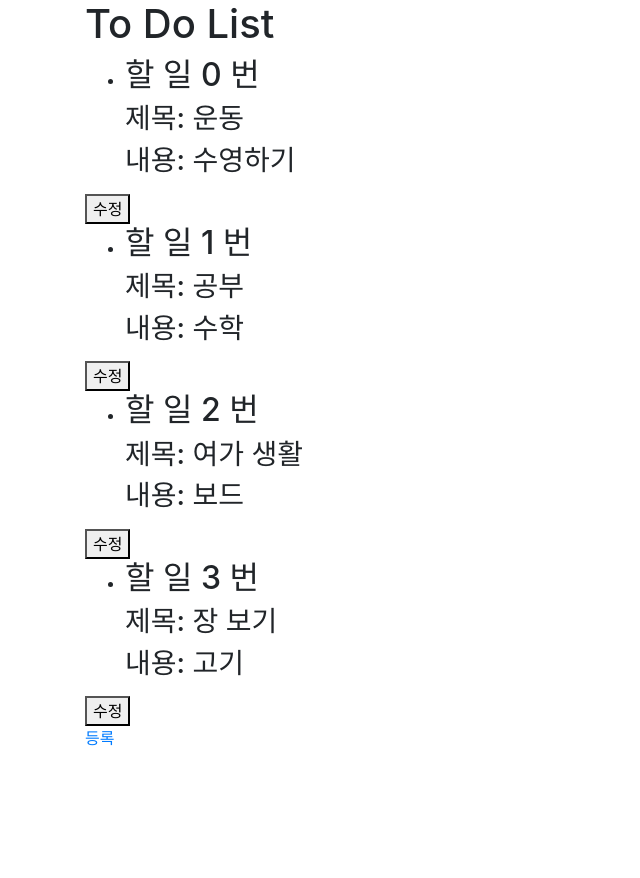
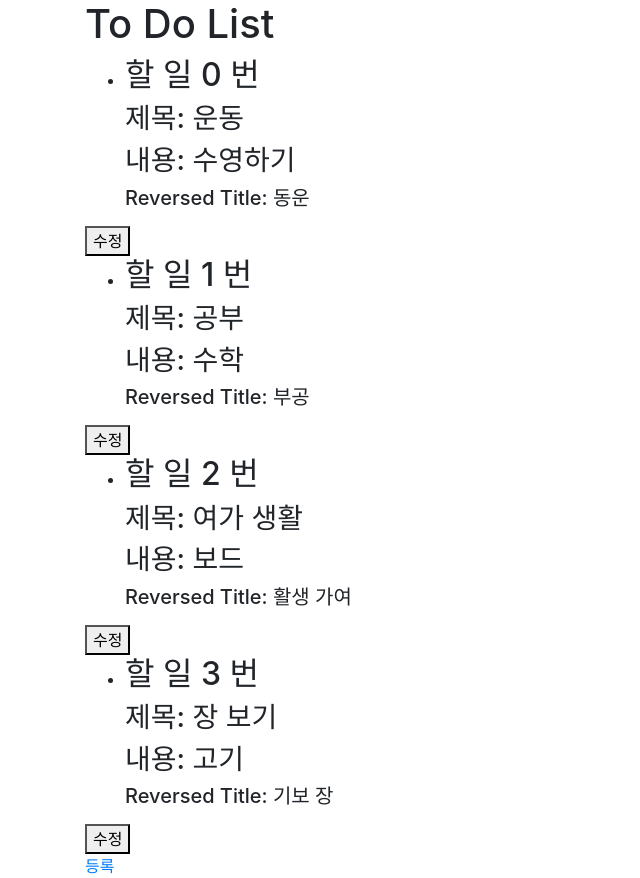
Before and after one commit to YooInKeun/TIL-Vue.Js, a Vue app in the folder To Do App/to-do-app/: page /todo/list in a window 1280 px wide. Shown: the whole page, without its empty margins (0-640 px from the left). Before the commit the page ends 800 px from the top, so only its background shows below. Built offline with nearby package versions, Linux system fonts and the light colour scheme.

Commit message:
[ADD] computed with parameter

```diff
--- a/To Do App/to-do-app/src/components/todo/ToDoAdd.vue
+++ b/To Do App/to-do-app/src/components/todo/ToDoAdd.vue
@@ -19,7 +19,7 @@ export default {
         content: null
     }
   },
-    created: function () {
+  created: function () {
 
   },
   methods: {
--- a/To Do App/to-do-app/src/components/todo/ToDoList.vue
+++ b/To Do App/to-do-app/src/components/todo/ToDoList.vue
@@ -3,8 +3,9 @@
     <div v-for="(todo, index) in todos" :key="index">
       <ul>
         <li><h2>할 일 {{ index }} 번</h2></li>
-       <h3>제목: {{ todo.title }}</h3>
-       <h3>내용: {{ todo.content }}</h3>
+        <h3>제목: {{ todo.title }}</h3>
+        <h3>내용: {{ todo.content }}</h3>
+        <h5>Reversed Title: {{ reversedTitle(todo.title) }}</h5>
       </ul>
       <button @click="moveToToDoUpdate(todo)">수정</button>
       <br>
@@ -42,8 +43,15 @@ export default {
       ]
     }
   },
-    created: function () {
-      this.fetch_all_data();
+  computed: {
+    reversedTitle() {
+      return (title) => {
+        return title.split('').reverse().join('')
+      }
+    }
+  },
+  created: function () {
+    this.fetch_all_data();
   },
   methods: {
     fetch_all_data: function () {
@@ -65,5 +73,4 @@ export default {
 </script>
 
 <style scoped>
-
 </style>
```
